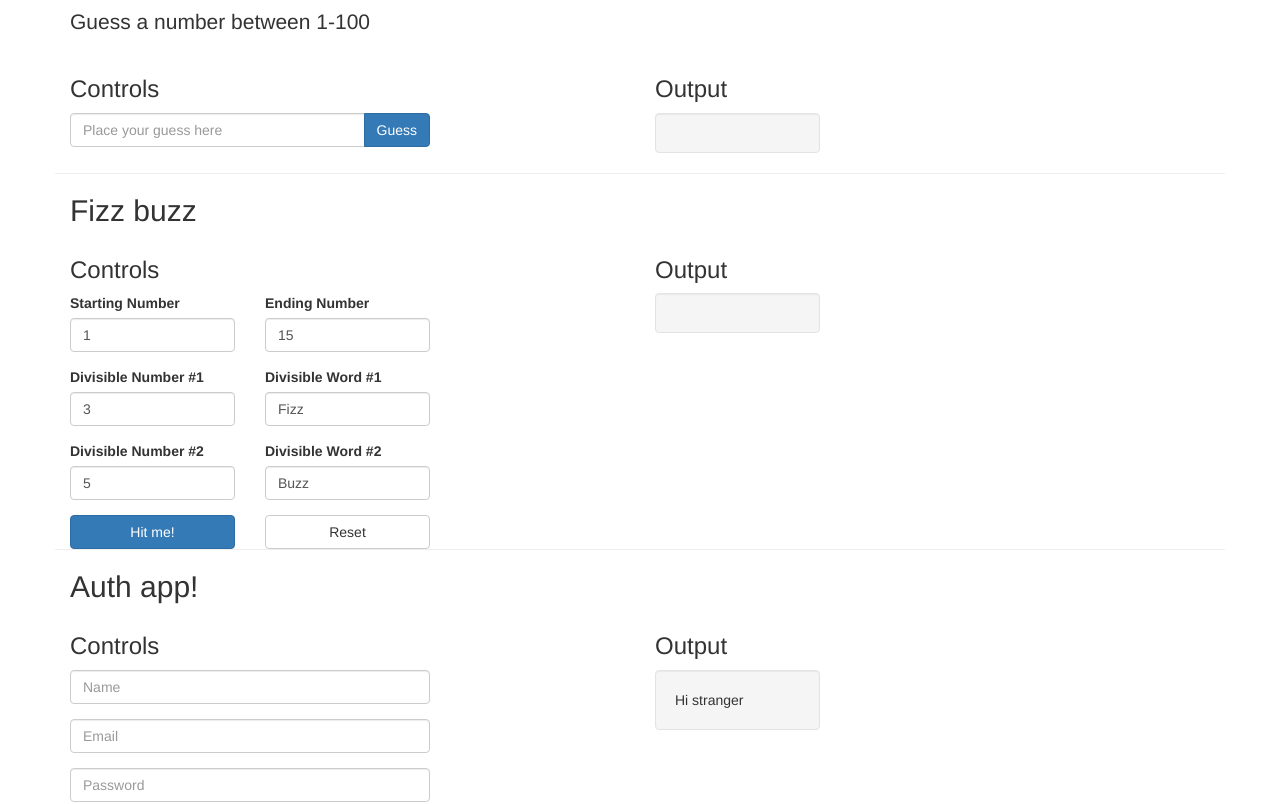
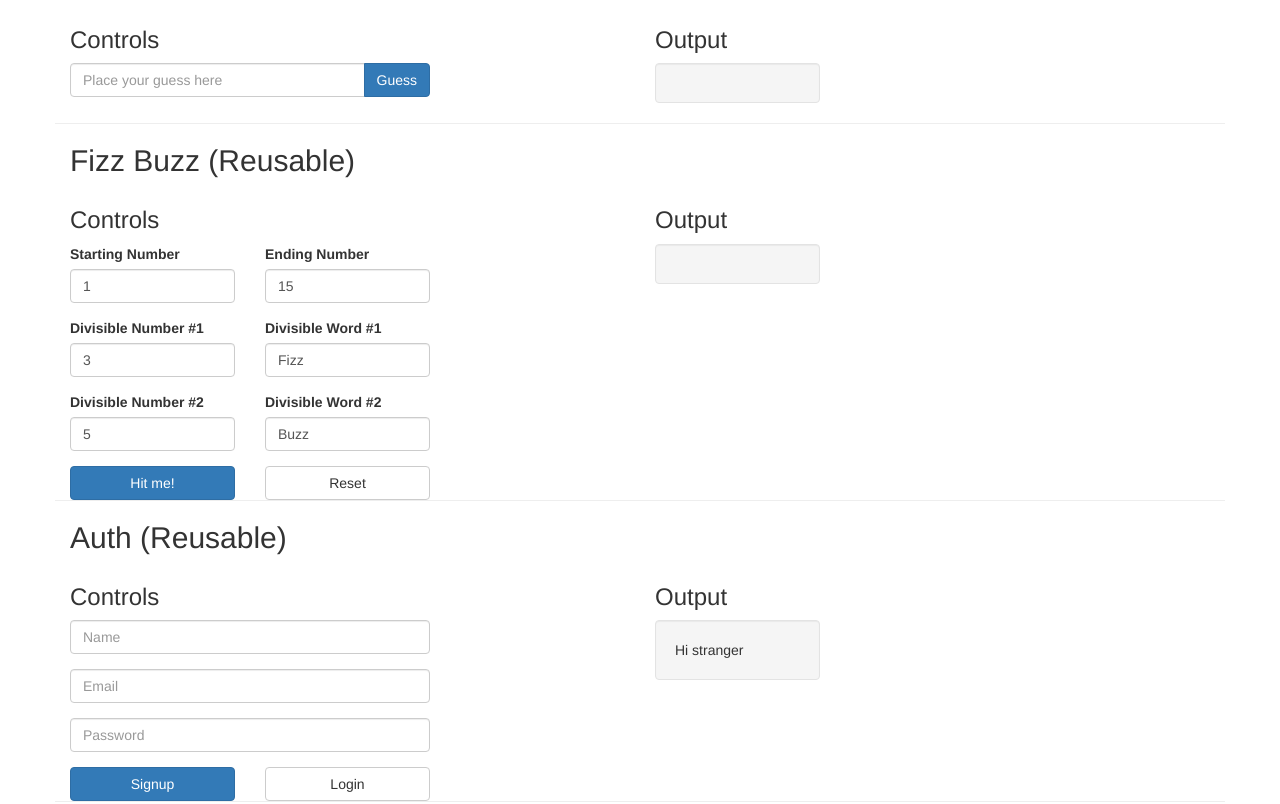
Before and after one commit to wendellers/react-beginners-bootcamp, a React app: page / in a window 1280 px wide. Shown: the part 327-1131 px from the top of the page. Built offline with nearby package versions, Linux system fonts and the light colour scheme.

Commit message:
(module-1) step 24: extract app component (Rest)

```diff
--- a/src/client/Auth.jsx
+++ b/src/client/Auth.jsx
@@ -1,4 +1,6 @@
 import React from 'react'
+
+import App from './App'
 
 class AuthApp extends React.Component {
   state = {
@@ -37,11 +39,10 @@ class AuthApp extends React.Component {
   render() {
     const { nameInput, emailInput, passwordInput } = this.state
     return (
-      <div className="container app-container">
-        <h2>Auth app!</h2>
-        <div className="row">
-          <div className="col-md-4">
-            <h3>Controls</h3>
+      <App
+        title="Auth (Reusable)"
+        controls={
+          <div>
             <div className="row">
               <div className="col-md-12 form-group">
                 <input
@@ -83,13 +84,11 @@ class AuthApp extends React.Component {
               </div>
             </div>
           </div>
-          <div className="col-md-2 col-md-offset-2">
-            <h3>Output</h3>
-            <div className="well">{this.renderOutput()}</div>
-          </div>
-        </div>
-      </div>
+        }
+        output={this.renderOutput()}
+      />
     )
   }
 }
+
 export default AuthApp
--- a/src/client/Fizzbuzz.jsx
+++ b/src/client/Fizzbuzz.jsx
@@ -1,4 +1,6 @@
 import React from 'react'
+
+import App from './App'
 
 class FizzbuzzApp extends React.Component {
   state = {
@@ -41,11 +43,10 @@ class FizzbuzzApp extends React.Component {
     const { startingNumber, endingNumber, divisibleNumber1, divisibleWord1,
       divisibleNumber2, divisibleWord2 } = this.state
     return (
-      <div className="container app-container">
-        <h2>Fizz buzz</h2>
-        <div className="row">
-          <div className="col-md-4">
-            <h3>Controls</h3>
+      <App
+        title="Fizz Buzz (Reusable)"
+        controls={
+          <div>
             <div className="row">
               <div className="col-md-6">
                 <div className="form-group">
@@ -141,12 +142,9 @@ class FizzbuzzApp extends React.Component {
               </div>
             </div>
           </div>
-          <div className="col-md-2 col-md-offset-2">
-            <h3>Output</h3>
-            <div className="well">{this.renderOutput()}</div>
-          </div>
-        </div>
-      </div>
+        }
+        output={this.renderOutput()}
+      />
     )
   }
 }
--- a/src/client/Guessnumber.jsx
+++ b/src/client/Guessnumber.jsx
@@ -1,4 +1,6 @@
 import React from 'react'
+
+import App from './App'
 
 const styles = {
   failure: {
@@ -38,12 +40,9 @@ class GuessnumberApp extends React.Component {
 
   render() {
     return (
-      <div className="container app-container">
-        <h2>Guess Number</h2>
-        <p className="lead">Guess a number between 1-100</p>
-        <div className="row">
-          <div className="col-md-4">
-            <h3>Controls</h3>
+      <App
+        title="Guess Number (reusable)"
+        controls={
           <div className="input-group">
             <input
               className="form-control"
@@ -58,15 +57,9 @@ class GuessnumberApp extends React.Component {
               <button className="btn btn-primary" onClick={() => this.guess()}>Guess</button>
             </span>
           </div>
-          </div>
-          <div className="col-md-2 col-md-offset-2">
-            <h3>Output</h3>
-            <div className="well">
-              {this.renderOutput()}
-            </div>
-          </div>
-        </div>
-      </div>
+        }
+        output={this.renderOutput()}
+      />
     )
   }
 }
```
Lines whose indentation alone changed are shown as unchanged.
